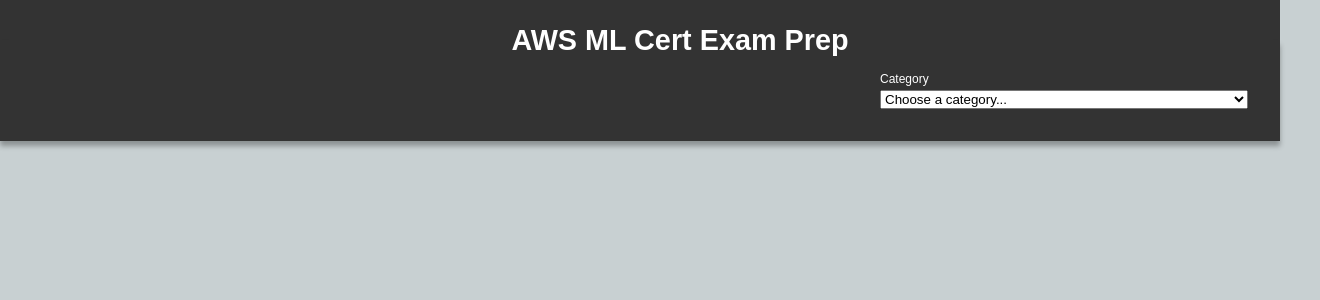
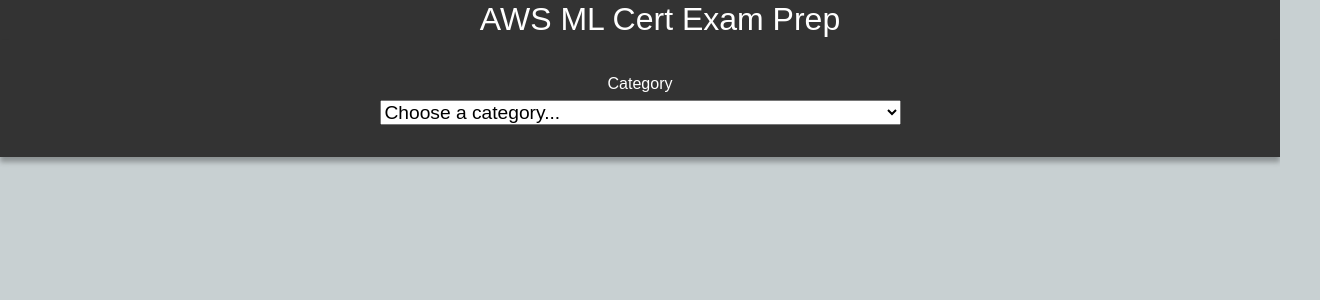
Before and after one commit to pythagoras1357/react-aws-ml-cert-prep-flashcards, a React (Create React App) app: page / in a window 1280 px wide. Shown: the top 300 px of the page, 1320 px wide, since content can reach past the window. Built offline with nearby package versions, Linux system fonts and the light colour scheme; the HTML template or start-up script is replaced by a standard one.

Commit message:
some style updates and content

```diff
--- a/package.json
+++ b/package.json
@@ -1,5 +1,5 @@
 {
-  "homepage":"http://pythagoras1357.github.io/react-aws-ml-cert-prep-flashcards",
+  "homepage": "http://pythagoras1357.github.io/react-aws-ml-cert-prep-flashcards",
   "name": "react-flashcard-app",
   "version": "0.1.0",
   "private": true,
@@ -8,7 +8,9 @@
     "@testing-library/react": "^9.5.0",
     "@testing-library/user-event": "^7.2.1",
     "axios": "^0.19.2",
+    "bootstrap": "^4.5.3",
     "react": "^16.13.1",
+    "react-bootstrap": "^1.4.3",
     "react-dom": "^16.13.1",
     "react-scripts": "3.4.1"
   },
--- a/src/App.css
+++ b/src/App.css
@@ -3,6 +3,12 @@
 	margin: 0;
 	font-family: Arial, Helvetica, sans-serif;
 	font-size: 1.2rem;
+}
+
+select {
+	max-width: 80%;
+	margin-left: auto;
+	margin-right: auto;
 }
 
 h2 {
@@ -34,10 +40,6 @@
 }
 
 .form-header {
-	display: flex;
-	justify-content: flex-end;
-	align-items: center;
-	flex-wrap: wrap;
 	background-color: white;
 	padding: 1.5rem 1.5rem;
 	box-shadow: 0 5px 5px rgba(0, 0, 0, 0.3);
@@ -53,8 +55,11 @@
 }
 
 .form-group > label {
-	font-size: 0.75rem;
+	font-size: 1rem;
 	margin-bottom: 0.25rem;
+	max-width: 80%;
+	margin-left: auto;
+	margin-right: auto;
 }
 
 .btn {
--- a/src/Flashcard.js
+++ b/src/Flashcard.js
@@ -43,11 +43,11 @@
         <div className="flashcard-options">
           {flashcard.options.map(option => {
             return <div className="flashcard-option" key={option}>
-            <button className="btn option-btn" onClick={() => checkAnswer({option})}>{option}</button>
+            <button className="btn option-btn btn-primary" onClick={() => checkAnswer({option})}>{option}</button>
             </div>
           })}
         </div>
-        <button className={`btn view-btn ${flip ? 'flip' : ''}`} onClick={() => setFlip(!flip)} >see answer</button>
+        <button className={`btn view-btn btn-success ${flip ? 'flip' : ''}`} onClick={() => setFlip(!flip)} >see answer</button>
       </div>
       <div className="back" onClick={() => setFlip(!flip)} style={{ height: height + 6 }} ref={backEl}>{flashcard.answer}</div>
     </div>
--- a/src/questionsData.js
+++ b/src/questionsData.js
@@ -49,12 +49,14 @@
     "Standard deviation (represented by the symbol sigma, σ ) shows how much variation or dispersion exists from the average (mean), or expected value. More precisely, it is a measure of the average distance between the values of the data in the set and the mean.",
     "Delete records with missing values, Mean imputation, KNN: Find K “nearest” (most similar) rows and average their values, Deep Learning: Build a machine learning model to impute data for your machine learning model, Regression: Find linear or non-linear relationships between the missing feature and other features, Just Get More Data",
     "Oversampling - duplicate samples from the minority class, Undersampling - instead of creating more positive samples, remove negative ones, Throwing data away is usually not the right answer, SMOTE (Synthetic Minority Over-sampling TEchnique) - Artificially generate new samples of the minority class using nearest neighbors, Adjusting thresholds",
-    "Stands for Term Frequency and Inverse Document Frequency. Term Frequency measures how often a word occurs in a document. Document Frequency is how often a word occurs in an entire set of documents, i.e., all of Wikipedia or every web page. TF-IDF measures the relevancy of a word in a document",
+    "Stands for Term Frequency and Inverse Document Frequency. Term Frequency measures how often a word occurs in a document. Document Frequency is how often a word occurs in an entire set of documents, i.e., all of Wikipedia or every web page. TF-IDF measures the relevancy of a word in a document. TF = (Number of time the word occurs in the text) / (Total number of words in text). IDF = (Total number of documents / Number of documents with word t in it) TF-IDF = TF * IDF",
     "Regularization techniques are intended to prevent overfitting. Some techniques are Dropout (removing neurons from some layers) and Early Stopping -  Early stopping rules provide guidance as to how many iterations can be run before the learner begins to over-fit",
     "R-squared is a statistical measure of how close the data are to the fitted regression line. It is also known as the coefficient of determination, or the coefficient of multiple determination for multiple regression.",
     "L1 and L2 are two loss functions in machine learning which are used to minimize the error. L1 Loss function stands for Least Absolute Deviations. Also known as LAD. L2 Loss function stands for Least Square Errors. Also known as LS.",
     "(True Positives / True Positives + False Negatives) AKA Sensitivity, True Positive rate, Completeness. Percent of positives rightly predicted, good choice of metric when you care a lot about false negatives",
-    "(True Positives / True Positives + False Positives) AKA Correct Positives. Percent of relevant results, Good choice of metric when you care a lot about false positives"
+    "(True Positives / True Positives + False Positives) AKA Correct Positives. Percent of relevant results, Good choice of metric when you care a lot about false positives",
+    "confusion matrix is...",
+    "The easy way to determine what the tf-idf in vectorized format is, is by using the following: (number of documents, number of unique n-grams)"
 ]
 
 let generalQuestions = [
@@ -66,7 +68,9 @@
     {"question":"what is R2 in machine learning?", "answer":generalAnswers[5]},
     {"question":"what are L1 and L2 in machine learning?", "answer":generalAnswers[6]},
     {"question":"what is Recall?", "answer":generalAnswers[7]},
-    {"question":"what is Precision?", "answer":generalAnswers[8]}
+    {"question":"what is Precision?", "answer":generalAnswers[8]},
+    {"question":"what is a confusion matrix?", "answer":generalAnswers[9]} ,
+    {"question":"How do you calculate the TF-IDF matrix for a given set of documents?", "answer":generalAnswers[10]}
 ]
 
 
```
Also changed, not shown: public/index.html (+7 -0 lines), 1 other file (tests, documents, lock files or other folders).
